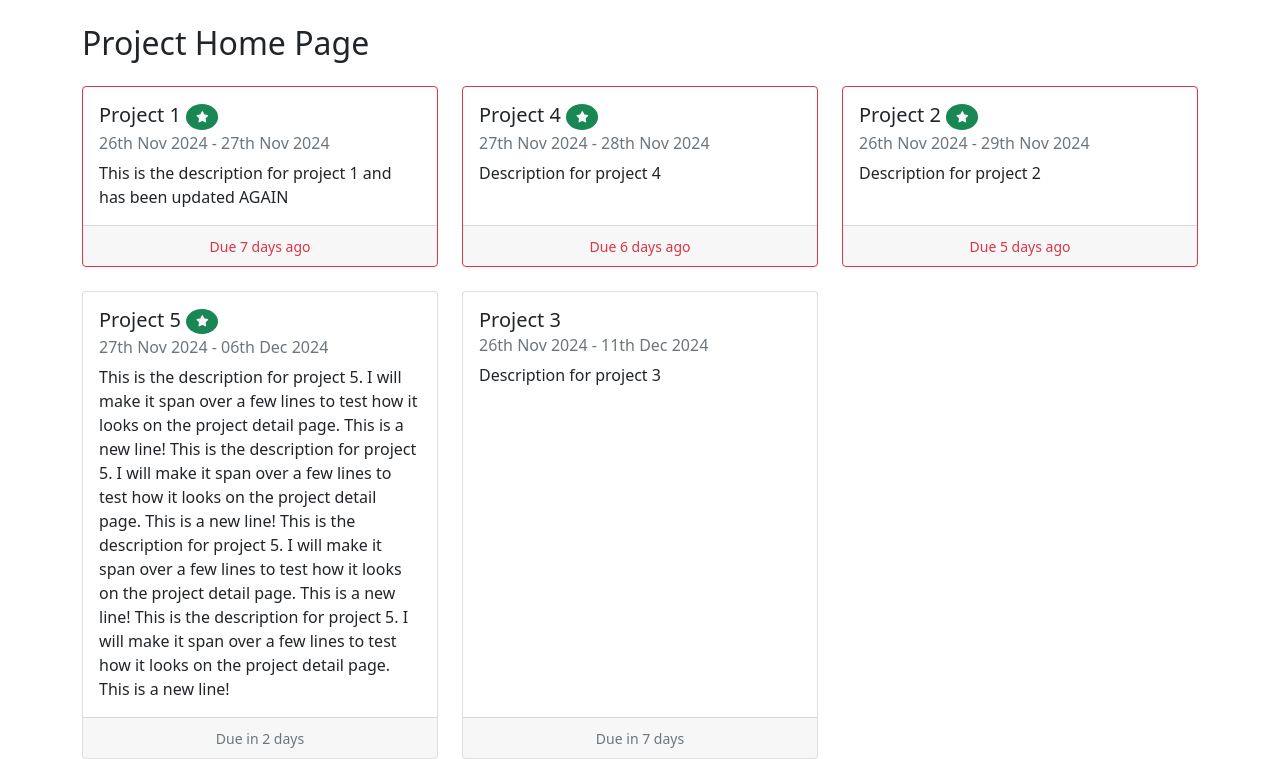
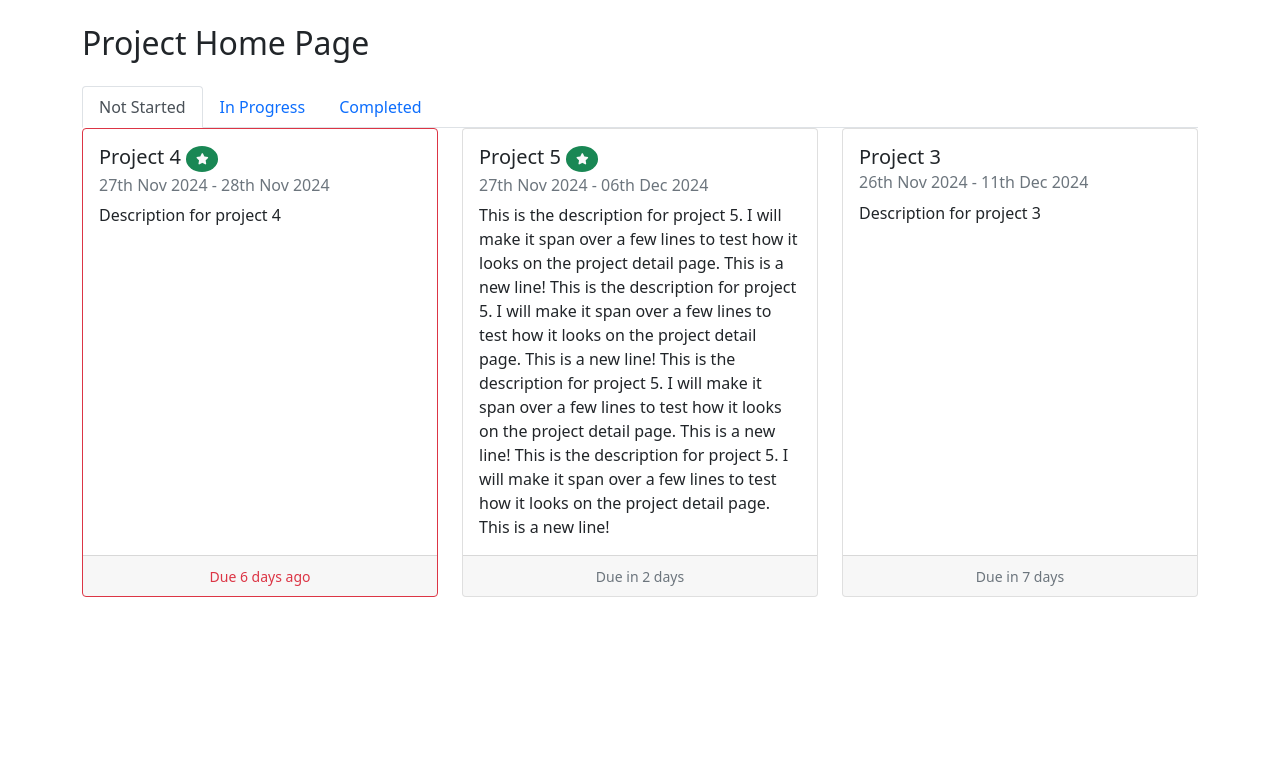
Before and after one commit to jodi-curtis/project-management, a Django app: page /projects/ in a window 1280 px wide. Shown: the part 58-817 px from the top of the page. After the commit the page ends 655 px from the top, so only its background shows below. Run offline with Django 5.2, Linux system fonts and the light colour scheme; a user stored in the database is signed in; data comes from the database, SQL or seed files in the repository; both versions use the stored data as it was after the commit; some libraries are stand-ins or nearby versions.

Commit message:
Added tabs to project list page

```diff
--- a/projects/templates/projects/home.html
+++ b/projects/templates/projects/home.html
@@ -3,8 +3,22 @@
     <div class="container">
         <h2 class="my-4">Project Home Page</h2>
 
+        <ul class="nav nav-tabs" id="projectsTabs" role="tablist">
+            <li class="nav-item" role="presentation">
+                <button class="nav-link active" id="not-started-tab" data-bs-toggle="tab" data-bs-target="#notstarted" type="button" role="tab" aria-controls="notstarted" aria-selected="true">Not Started</button>
+            </li>
+            <li class="nav-item" role="presentation">
+                <button class="nav-link" id="in-progress-tab" data-bs-toggle="tab" data-bs-target="#inprogress" type="button" role="tab" aria-controls="inprogress" aria-selected="false">In Progress</button>
+            </li>
+            <li class="nav-item" role="presentation">
+                <button class="nav-link" id="completed-tab" data-bs-toggle="tab" data-bs-target="#completed" type="button" role="tab" aria-controls="completed" aria-selected="false">Completed</button>
+            </li>
+        </ul>
+
+        <div class="tab-content" id="myTabContent">
+            <div class="tab-pane fade show active" id="notstarted" role="tabpanel" aria-labelledby="notstarted-tab">
                 <div class="row row-cols-1 row-cols-md-3 g-4">
-            {% for project in projects %}
+                    {% for project in not_started_projects %}
                         <div class="col">
                             <a href="{% url 'project-detail' project.id %}" class="text-decoration-none text-dark">
                                 <div class="card {% if project.is_overdue %}border-danger{% endif %} h-100">
@@ -33,4 +47,68 @@
                     {% endfor %}
                 </div>
             </div>
+            <div class="tab-pane fade" id="inprogress" role="tabpanel" aria-labelledby="inprogress-tab">
+                <div class="row row-cols-1 row-cols-md-3 g-4">
+                    {% for project in in_progress_projects %}
+                        <div class="col">
+                            <a href="{% url 'project-detail' project.id %}" class="text-decoration-none text-dark">
+                                <div class="card {% if project.is_overdue %}border-danger{% endif %} h-100">
+                                    <div class="card-body">
+                                        <h5 class="card-title">
+                                            {{ project.name }}
+                                            {% if project.created_by == user %}
+                                                <span class="badge rounded-circle bg-success text-light" title="Created by you">
+                                                    <i class="fas fa-xs fa-star"></i>
+                                                </span>
+                                            {% endif %}
+                                        </h5>
+                                        <h6 class="card-subtitle mb-2 text-muted">
+                                            {{ project.start_date|date:'dS M Y' }} - {{ project.end_date|date:'dS M Y' }}
+                                        </h6>
+                                        <p class="card-text">{{ project.description }}</p>
+                                    </div>
+                                    <div class="card-footer text-center">
+                                        {% if project.remaining_message %}
+                                            <small class="{% if project.is_overdue %}text-danger{% else %}text-muted{% endif %}">{{ project.remaining_message }}</small>
+                                        {% endif %}
+                                    </div>
+                                </div>
+                            </a>
+                        </div>
+                    {% endfor %}
+                </div>
+            </div>
+            <div class="tab-pane fade" id="completed" role="tabpanel" aria-labelledby="completed-tab">
+                <div class="row row-cols-1 row-cols-md-3 g-4">
+                    {% for project in completed_projects %}
+                        <div class="col">
+                            <a href="{% url 'project-detail' project.id %}" class="text-decoration-none text-dark">
+                                <div class="card {% if project.is_overdue %}border-danger{% endif %} h-100">
+                                    <div class="card-body">
+                                        <h5 class="card-title">
+                                            {{ project.name }}
+                                            {% if project.created_by == user %}
+                                                <span class="badge rounded-circle bg-success text-light" title="Created by you">
+                                                    <i class="fas fa-xs fa-star"></i>
+                                                </span>
+                                            {% endif %}
+                                        </h5>
+                                        <h6 class="card-subtitle mb-2 text-muted">
+                                            {{ project.start_date|date:'dS M Y' }} - {{ project.end_date|date:'dS M Y' }}
+                                        </h6>
+                                        <p class="card-text">{{ project.description }}</p>
+                                    </div>
+                                    <div class="card-footer text-center">
+                                        {% if project.remaining_message %}
+                                            <small class="{% if project.is_overdue %}text-danger{% else %}text-muted{% endif %}">{{ project.remaining_message }}</small>
+                                        {% endif %}
+                                    </div>
+                                </div>
+                            </a>
+                        </div>
+                    {% endfor %}
+                </div>
+            </div>
+          </div>
+    </div>
 {% endblock content %}
--- a/projects/views.py
+++ b/projects/views.py
@@ -22,7 +22,19 @@ class ProjectListView(LoginRequiredMixin, ListView):
         context = super().get_context_data(**kwargs)
         today = timezone.now().date()
 
+        not_started_projects = []
+        in_progress_projects = []
+        completed_projects = []
+
         for project in context['projects']:
+            if project.status == 'Not Started':
+                not_started_projects.append(project)
+            elif project.status == 'In Progress':
+                in_progress_projects.append(project)
+            else:
+                completed_projects.append(project)
+
+
             remaining_days = (project.end_date - today).days
 
             if remaining_days == 0:
@@ -34,6 +46,10 @@ class ProjectListView(LoginRequiredMixin, ListView):
             else:
                 project.remaining_message = f'Due in {remaining_days} days'
                 project.is_overdue = False
+
+        context['not_started_projects'] = not_started_projects
+        context['in_progress_projects'] = in_progress_projects
+        context['completed_projects'] = completed_projects
 
         return context
 
```
Also changed, not shown: db.sqlite3. Lines whose indentation alone changed are shown as unchanged.
